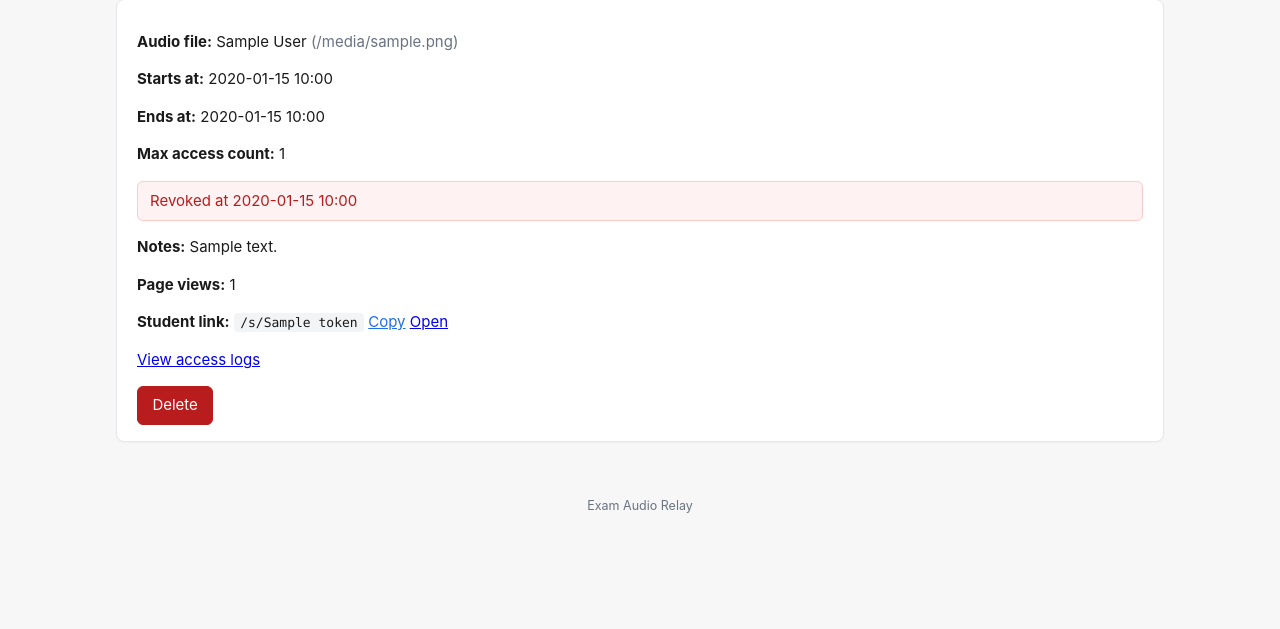
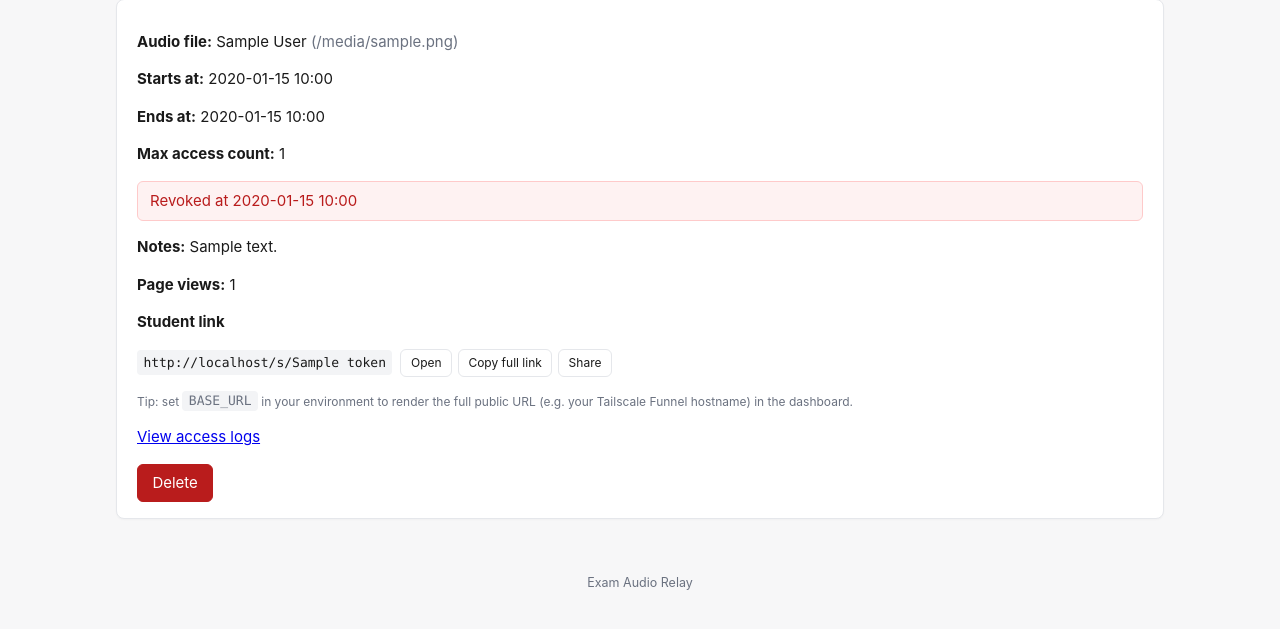
Before and after one commit to Pl1n10/exam-audio-relay, a FastAPI app: template app/templates/session_detail.html in a window 1280 px wide. Shown: the part 129-758 px from the top of the page. Run offline with FastAPI, Linux system fonts and the light colour scheme; the template is opened without the code that fills it: most values are stand-ins (such as "Sample title", 1, 10 or a date in 2020); parts of the project's set-up code (start-up, migrations or seed data) failed here and were passed over; some libraries are stand-ins or nearby versions.

Commit message:
feat(admin): improve session link sharing controls
Replace the raw /s/<token> code block + plain Copy link in the
dashboard sessions table with three teacher-friendly buttons:

- Open: opens the public student URL in a new tab
- Copy full link: copies the absolute URL to clipboard
- Share: invokes the Web Share API (hidden when unsupported)

The full URL is rendered server-side from BASE_URL when configured;
otherwise the client resolves it from window.location.origin so the
copied/shared string is always absolute. The same pattern is applied
to the session detail page, with a hint to set BASE_URL when the
absolute URL is being filled in by JS.

Co-Authored-By: Claude Opus 4.7 <noreply@anthropic.com>

```diff
--- a/app/static/style.css
+++ b/app/static/style.css
@@ -114,6 +114,18 @@ code, .token {
 .status-teacher_disabled { background: #fee2e2; color: #b91c1c; }
 .status-max_access_reached { background: #fee2e2; color: #b91c1c; }
 
+.link-actions { display: inline-flex; gap: .35rem; flex-wrap: wrap; align-items: center; }
+.link-actions .btn-sm {
+  display: inline-block;
+  padding: .25rem .6rem;
+  font: inherit; font-size: 12px;
+  background: var(--card); color: var(--fg);
+  border: 1px solid var(--border); border-radius: 6px;
+  text-decoration: none; cursor: pointer;
+}
+.link-actions .btn-sm:hover { background: #f3f4f6; }
+.link-row { display: flex; gap: .5rem; align-items: center; flex-wrap: wrap; }
+
 body.public { background: #fafafa; }
 body.public h1 { margin-top: 1.5rem; }
 body.public audio { display: none; }
--- a/app/templates/base.html
+++ b/app/templates/base.html
@@ -47,6 +47,45 @@
         setTimeout(() => { btn.textContent = old; }, 1200);
       }
     }
+
+    function resolveSessionUrl(container) {
+      if (!container) return '';
+      return container.dataset.full || (window.location.origin + (container.dataset.rel || ''));
+    }
+
+    document.addEventListener('click', function (ev) {
+      const btn = ev.target.closest('[data-action]');
+      if (!btn) return;
+      const container = btn.closest('.link-actions');
+      if (!container) return;
+      const url = resolveSessionUrl(container);
+      if (!url) return;
+      if (btn.dataset.action === 'copy') {
+        copyToClipboard(url, btn);
+      } else if (btn.dataset.action === 'share' && navigator.share) {
+        navigator.share({
+          url: url,
+          title: container.dataset.shareTitle || 'Exam session',
+        }).catch(function () {});
+      }
+    });
+
+    document.addEventListener('DOMContentLoaded', function () {
+      // Reveal Share buttons only if the browser supports the Web Share API.
+      if (navigator.share) {
+        document.querySelectorAll('[data-action="share"]').forEach(function (b) {
+          b.hidden = false;
+        });
+      }
+      // If the server didn't render an absolute URL (no BASE_URL), fill in the
+      // displayed token-code with the resolved full URL so teachers see the
+      // exact string the Copy button will copy.
+      document.querySelectorAll('code.token[data-rel]').forEach(function (el) {
+        if (!el.dataset.full) {
+          el.textContent = window.location.origin + el.dataset.rel;
+        }
+      });
+    });
   </script>
 </body>
 </html>
--- a/app/templates/session_detail.html
+++ b/app/templates/session_detail.html
@@ -1,7 +1,8 @@
 {% extends "base.html" %}
 {% block title %}{{ sess.title }} — {{ app_name }}{% endblock %}
 {% block content %}
-{% set link = (base_url ~ '/s/' ~ sess.token) if base_url else ('/s/' ~ sess.token) %}
+{% set rel = '/s/' ~ sess.token %}
+{% set full = (base_url ~ rel) if base_url else '' %}
 <div class="row">
   <h1>{{ sess.title }}</h1>
   <span class="status status-{{ status.value }}">{{ status.value }}</span>
@@ -20,12 +21,19 @@
   {% if sess.notes %}<p><strong>Notes:</strong> {{ sess.notes }}</p>{% endif %}
   <p><strong>Page views:</strong> {{ access_count }}</p>
 
-  <p>
-    <strong>Student link:</strong>
-    <code class="token">{{ link }}</code>
-    <button type="button" class="link" onclick="copyToClipboard('{{ link }}', this)">Copy</button>
-    <a class="link" href="/s/{{ sess.token }}" target="_blank" rel="noopener">Open</a>
+  <p><strong>Student link</strong></p>
+  <p class="link-row">
+    <code class="token" data-rel="{{ rel }}" data-full="{{ full }}">{{ full or rel }}</code>
+    <span class="link-actions" data-rel="{{ rel }}" data-full="{{ full }}" data-share-title="{{ sess.title }}">
+      <a class="btn-sm" href="{{ full or rel }}" target="_blank" rel="noopener">Open</a>
+      <button type="button" class="btn-sm" data-action="copy">Copy full link</button>
+      <button type="button" class="btn-sm" data-action="share" hidden>Share</button>
+    </span>
   </p>
+  {% if not full %}
+  <p class="muted footer-note">Tip: set <code>BASE_URL</code> in your environment to render the
+    full public URL (e.g. your Tailscale Funnel hostname) in the dashboard.</p>
+  {% endif %}
 
   <p>
     <a href="/admin/sessions/{{ sess.id }}/logs">View access logs</a>
```
Also changed, not shown: app/templates/admin_dashboard.html (+7 -3 lines).
